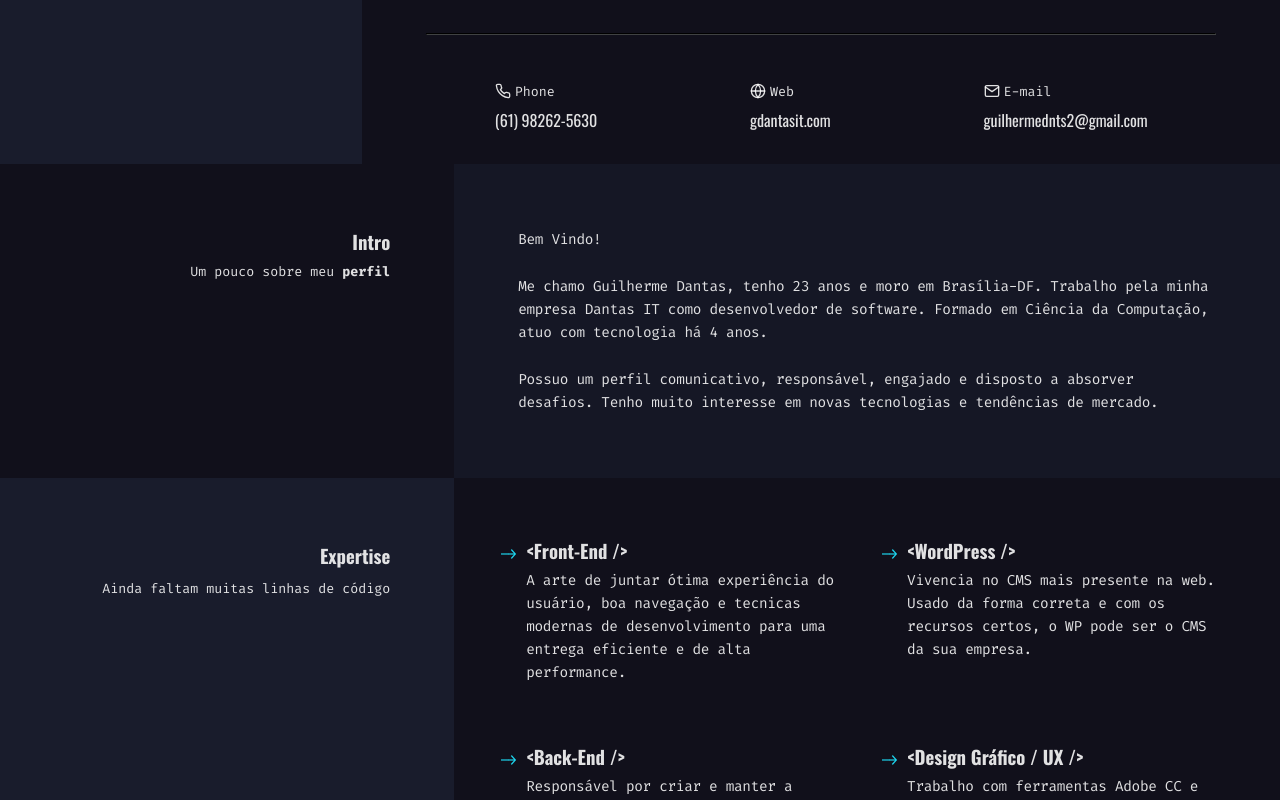
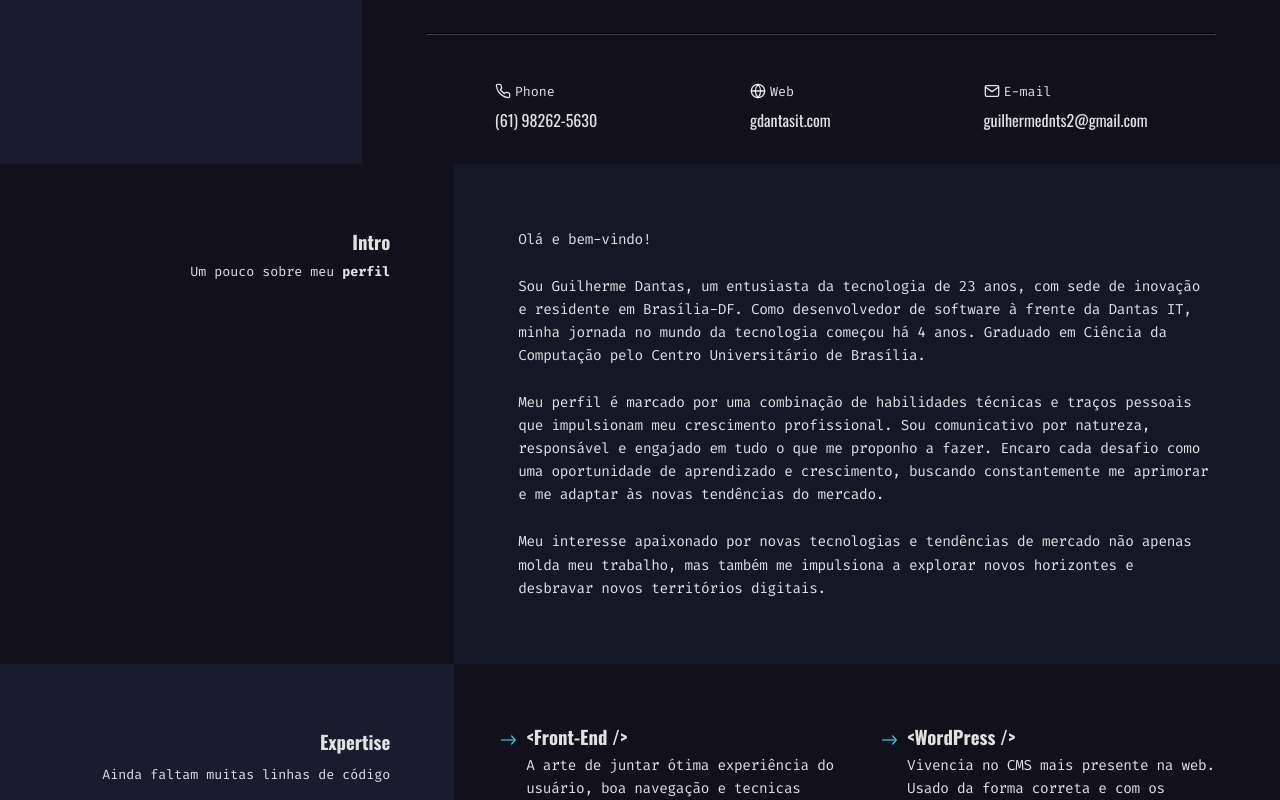
Before and after one commit to GuilhermeAugustodSD/portifolio, a Next.js app: page / in a window 1280 px wide. Shown: the part 636-1436 px from the top of the page. Built offline with nearby package versions, Linux system fonts and the light colour scheme; no server answers.

Commit message:
feat/ melhorando o texto de apresentação

```diff
--- a/pages/index.js
+++ b/pages/index.js
@@ -193,25 +193,31 @@ export default function Home() {
           <main className={styles.col}>
             {(language == "US") && (
               <>
-                <p className={styles.firstParagraph}> Welcome!</p>
+                <p className={styles.firstParagraph}>Hello and welcome!</p>
                 <p>
-                  Hi. I&#39;m {about?.name}. I&#39;m {about?.age} years old Brazilian software developer, currently living in {about?.leave}, attending the last semester of computer science at Centro Universitário de Brasília and counting with more than {about?.workingTime} years of working experience in web development.
+                  I am Guilherme Dantas, a {about?.age}-year-old technology enthusiast, thirsty for innovation and residing in Brasília-DF. As a software developer leading Dantas IT, my journey in the world of technology began {about?.workingTime} years ago. I graduated in Computer Science from the University Center of Brasília.
                 </p>
-                <p>Fluent Portuguese and working knowledge of english B2.</p>
-                <p>I have a communicative, responsible, engaged and willing to absorb challenges profile. I am very interested in new technologies and market trends.</p>
+                <p>My profile is marked by a combination of technical skills and personal traits that drive my professional growth. I am naturally communicative, responsible, and committed to everything I set out to do. I see each challenge as an opportunity for learning and growth, constantly seeking to improve myself and adapt to new market trends.
+                </p>
+
+                <p>
+                  My passionate interest in new technologies and market trends not only shapes my work but also drives me to explore new horizons and blaze new digital trails.
+                </p>
+
               </>
             )}
 
             {(language == "BR") && (
               <>
-                <p className={styles.firstParagraph}> Bem Vindo!</p>
+                <p className={styles.firstParagraph}>Olá e bem-vindo!</p>
                 <p>
-                  Me chamo {about?.name}, tenho {about?.age} anos e moro em {about?.leave}. Trabalho pela minha empresa Dantas IT como
-                  desenvolvedor de software.
-                  Formado em Ciência da Computação, atuo com tecnologia há {about?.workingTime} anos.
+                  Sou Guilherme Dantas, um entusiasta da tecnologia de {about?.age} anos, com sede de inovação e residente em Brasília-DF. Como desenvolvedor de software à frente da Dantas IT, minha jornada no mundo da tecnologia começou há {about?.workingTime} anos. Graduado em Ciência da Computação pelo Centro Universitário de Brasília.
                 </p>
-                <p>Possuo um perfil comunicativo, responsável, engajado e disposto a absorver desafios.
-                  Tenho muito interesse em novas tecnologias e tendências de mercado.
+                <p>Meu perfil é marcado por uma combinação de habilidades técnicas e traços pessoais que impulsionam meu crescimento profissional. Sou comunicativo por natureza, responsável e engajado em tudo o que me proponho a fazer. Encaro cada desafio como uma oportunidade de aprendizado e crescimento, buscando constantemente me aprimorar e me adaptar às novas tendências do mercado.
+                </p>
+
+                <p>
+                  Meu interesse apaixonado por novas tecnologias e tendências de mercado não apenas molda meu trabalho, mas também me impulsiona a explorar novos horizontes e desbravar novos territórios digitais.
                 </p>
               </>
             )}
```
